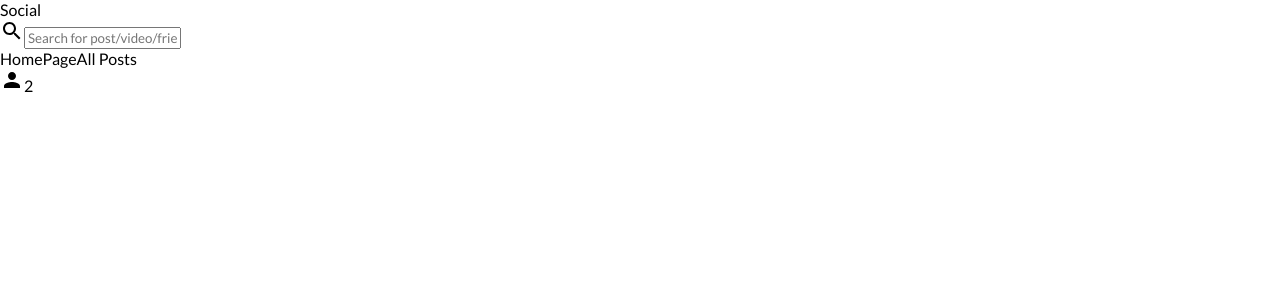
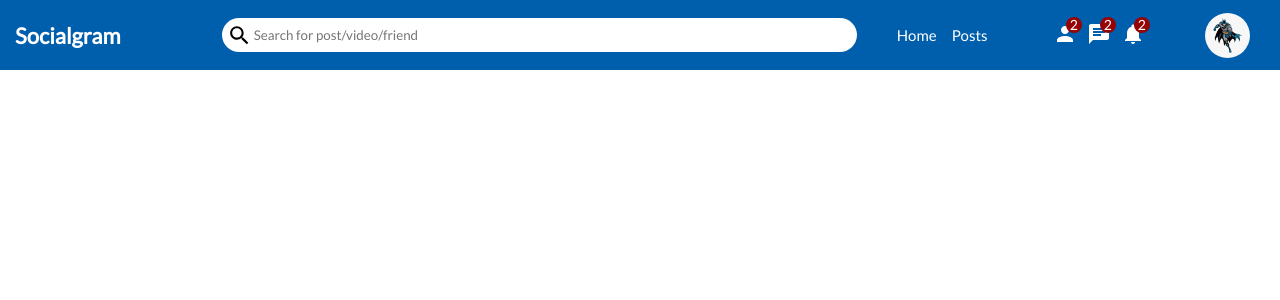
Before and after one commit to Sashwat-43/SocialMediaApp, a React (Create React App) app in the folder socialmediafrontend/: page / in a window 1280 px wide. Shown: the top 300 px of the page. Built offline with nearby package versions, Linux system fonts and the light colour scheme; the HTML template or start-up script is replaced by a standard one.

Commit message:
added Top NavBar

```diff
--- a/socialmediafrontend/src/components/TopNavBar/TopNavBar.css
+++ b/socialmediafrontend/src/components/TopNavBar/TopNavBar.css
@@ -0,0 +1,105 @@
+.TopNavBarContainer{
+    height:70px;
+    display: flex;
+    width: 100%;
+    align-items: center;
+    position: sticky;
+    top:0;
+    background-color: rgb(0, 95, 173);
+}
+
+.TopNavBarLeft{
+    flex: 1;
+}
+
+.TopNavBarCenter{
+    margin-left: 5px;
+    margin-right: 5px;
+    flex: 3;
+}
+
+.TopNavBarRight{
+
+    flex: 2;
+    color: white;
+    display: flex;
+    align-items: center;
+    justify-content: space-around;
+}
+
+.TopNavBarImage{
+    border-radius: 50%;
+    height: 45px;
+    width: 45px;
+    margin-right: 5px;
+    cursor: pointer;
+    object-fit: cover;
+}
+
+.icon{
+    margin-left: 15px;
+    font-weight: bold;
+    color:white;
+    cursor: pointer;
+    font-size: 22px;
+}
+
+.Search{
+    display: flex;
+    align-items: center;
+    height: 34px;
+    width: 100%;
+    margin-left: 5px;
+    background-color: white;
+    border-radius: 33px;
+}
+
+.SearchLogo{
+    font-size: 25px !important;
+    margin-left: 5px;
+}
+
+.SearchInput{
+    width:60%;
+    border: none;
+}
+
+.SearchInput:focus{
+    outline: none;
+}
+
+.TopNavBarLinks{
+    margin-right: 15px;
+    font-size: 15px;
+    cursor: pointer;
+}
+
+.Link1{
+    margin-right: 15px;
+    margin-left: 15px;
+}
+
+
+.TopNavBarIcons{
+    display: flex;
+}
+
+.TopNavBarIcon{
+    margin-right: 10px;
+    cursor: pointer;
+    position: relative;
+}
+
+.TopNavBarIconCount{
+    width: 16px;
+    height: 16px;
+    font-size: 14px;
+    background-color:rgb(149, 4, 4);
+    border-radius: 50%;
+    position: absolute;
+    top:-5px;
+    right:-5px;
+    display: flex;
+    align-items: center;
+    justify-content: center;
+}
--- a/socialmediafrontend/src/components/TopNavBar/TopNavBar.jsx
+++ b/socialmediafrontend/src/components/TopNavBar/TopNavBar.jsx
@@ -1,31 +1,40 @@
 import React from 'react'
 import './TopNavBar.css'
-import {Person,Search} from '@mui/icons-material';
+import {Person,Search,Notifications,Chat} from '@mui/icons-material';
 
 
 export default function TopNavBar() {
   return (
     <div className='TopNavBarContainer'>
         <div className='TopNavBarLeft'>
-            <span className='icon'>Social</span>
+            <span className='icon'>Socialgram</span>
         </div>
         <div className='TopNavBarCenter'>
             <div className= 'Search'>
-                <Search/>
+                <Search className='SearchLogo'/>
                 <input className='SearchInput' placeholder='Search for post/video/friend'></input>
             </div>
         </div>
         <div className='TopNavBarRight'>
             <div className='TopNavBarLinks'>
-                <span className='Link1'>HomePage</span>
-                <span className='Link2'>All Posts</span>
+                <span className='Link1'>Home</span>
+                <span className='Link2'>Posts</span>
             </div>
             <div className='TopNavBarIcons'>
                 <div className='TopNavBarIcon'>
                     <Person />
                     <span className='TopNavBarIconCount'>2</span>
                 </div>
+                <div className='TopNavBarIcon'>
+                    <Chat />
+                    <span className='TopNavBarIconCount'>2</span>
+                </div>
+                <div className='TopNavBarIcon'>
+                    <Notifications />
+                    <span className='TopNavBarIconCount'>2</span>
+                </div>
             </div>
+            <img className='TopNavBarImage' src='/assets/profilePics/pic1.png' alt="image1"></img>
         </div>
     </div>
   )
```
